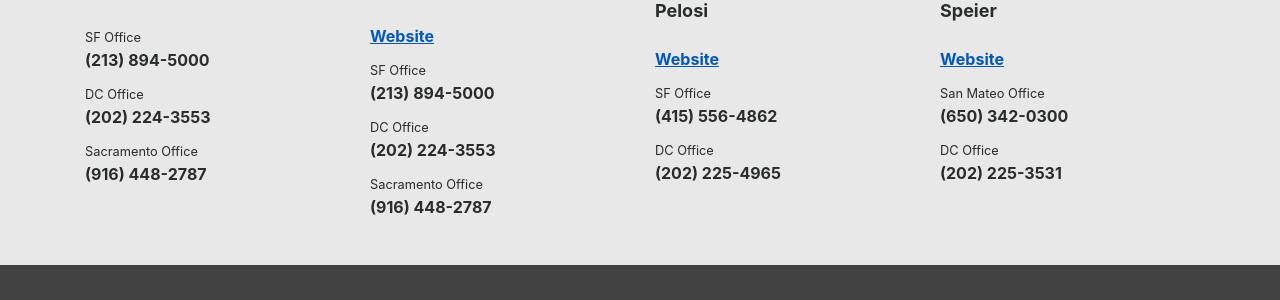
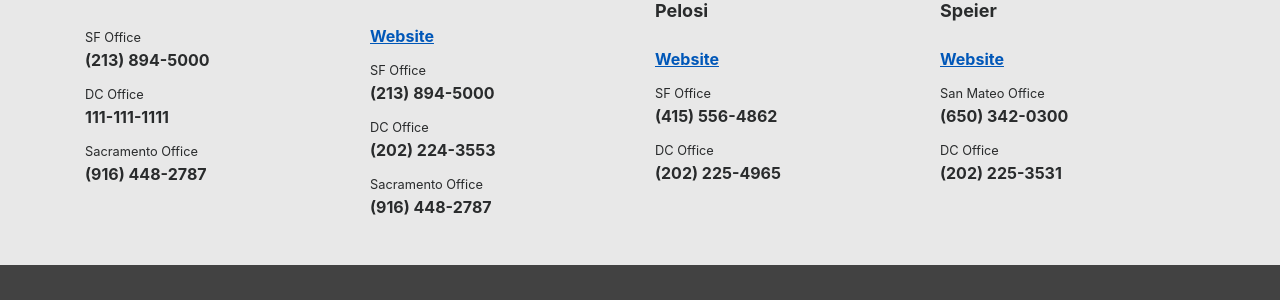
Before and after one commit to IndivisibleTemplate/BasicTemplate, a Jekyll site: the page built from index.html, in a window 1280 px wide and 900 px high, scrolled down 1613 px. Shown: the part 153-453 px from the top of the window. Built offline with Jekyll 4.4.1, drawn with Linux system fonts in a browser that asks for light colours; nearby versions of some CDN libraries; the list of posts is cut into pages by our own code; comment, search, counter and statistics services are not loaded.

Commit message:
Updated Sen Dianne Feinstein

```diff
--- a/_representatives/sen-dianne-feinstein.markdown
+++ b/_representatives/sen-dianne-feinstein.markdown
@@ -3,7 +3,7 @@
 date: 2017-02-04 01:58:00 Z
 phone-numbers:
   SF Office: "(213) 894-5000"
-  DC Office: "(202) 224-3553"
+  DC Office: 111-111-1111
   Sacramento Office: "(916) 448-2787"
 ---
 
```
